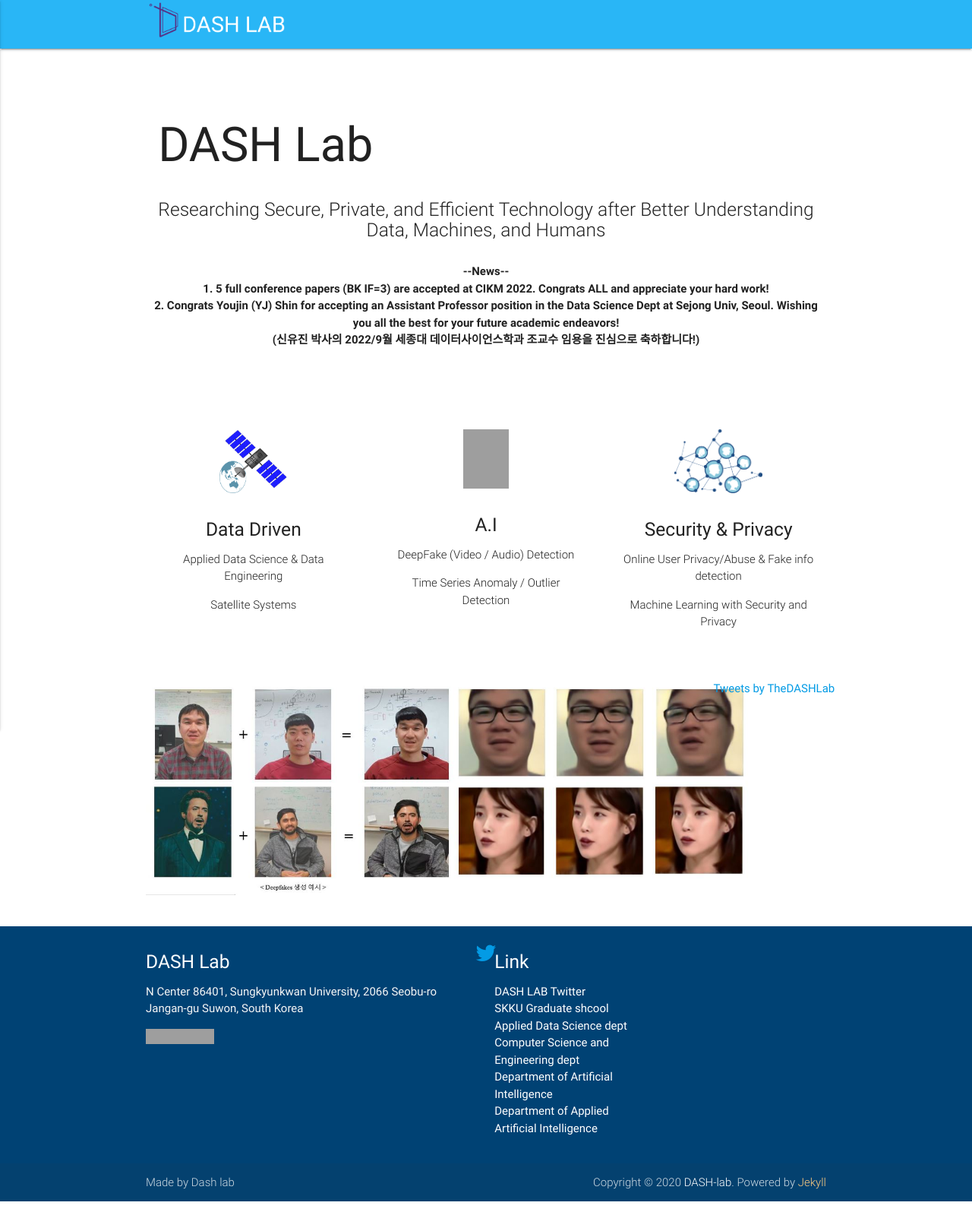
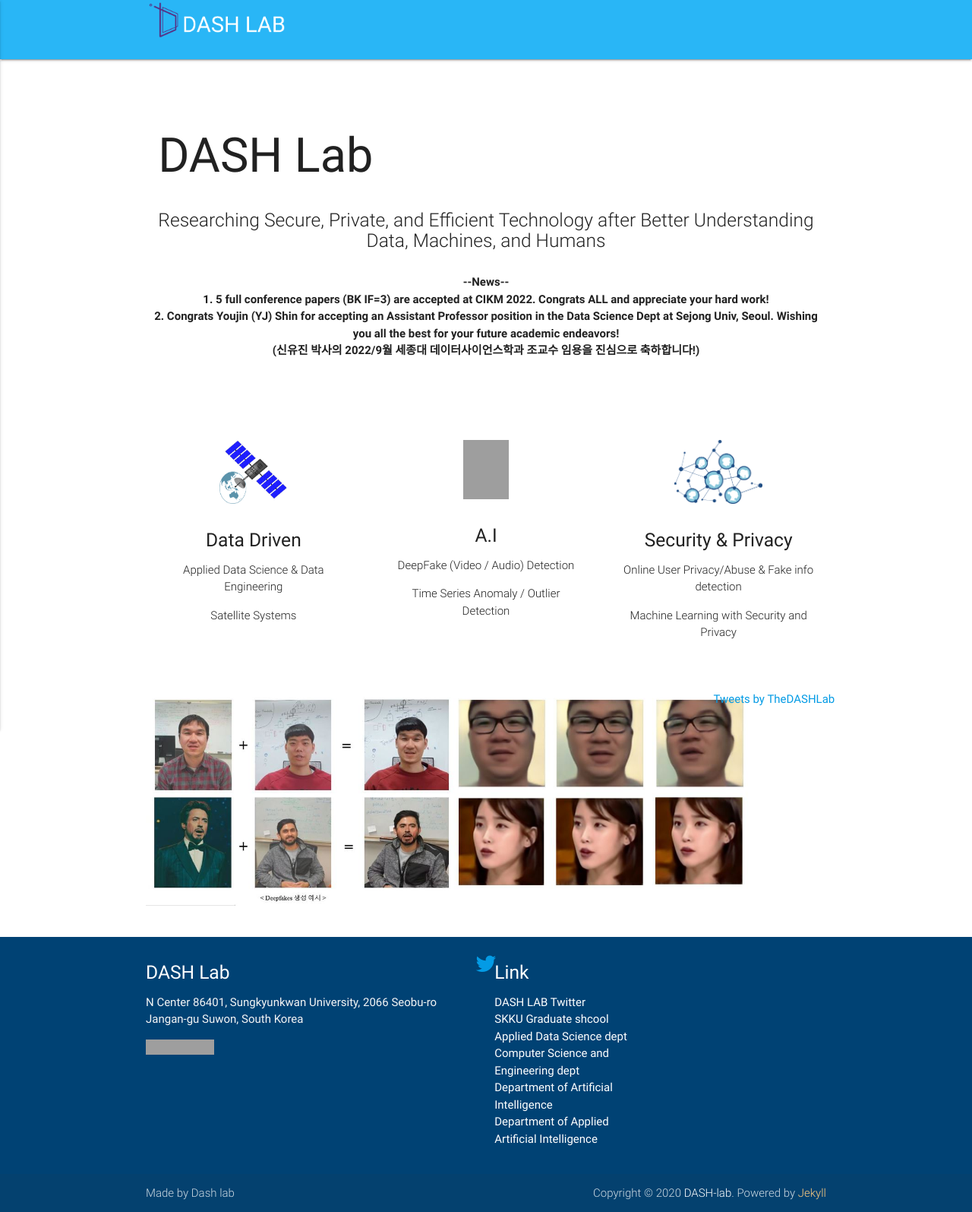
Before and after one commit to Yurim990507/DASH-Lab.github.io, a Jekyll site: the page built from index.md, in a window 1280 px wide. Shown: the whole page at 76% size. Built offline with Jekyll 4.4.1, drawn with Linux system fonts in a browser that asks for light colours; a script that is not in the unit is left out; comment, search, counter and statistics services are not loaded; grey boxes are pictures that could not be loaded.

Commit message:
increase navbar height

```diff
--- a/_sass/materialize/components/_variables.scss
+++ b/_sass/materialize/components/_variables.scss
@@ -238,7 +238,7 @@ $element-bottom-margin: ($gutter-width*2)/3 !default;
 // 14. Navigation Bar
 // ==========================================================================
 
-$navbar-height: 64px !default;
+$navbar-height: 78px !default;
 $navbar-line-height: $navbar-height !default;
 $navbar-height-mobile: 56px !default;
 $navbar-line-height-mobile: $navbar-height-mobile !default;
```
